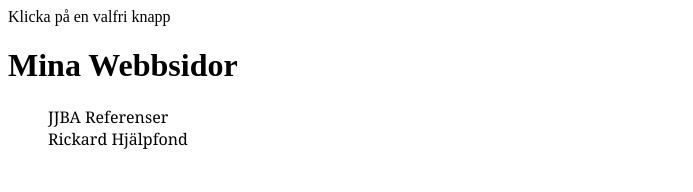
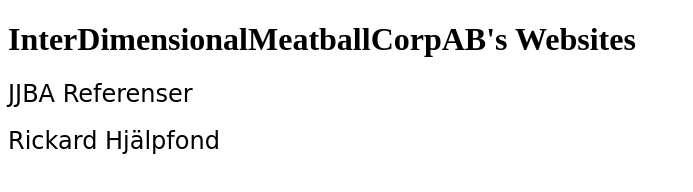
Before and after one commit to InterdimensionalMeatballCorpAB/IDMCAB, a plain HTML site: page index.html in a window 1280 px wide. Shown: the whole page, without its empty margins (0-693 px from the left). Drawn offline with Linux system fonts and the light colour scheme.

Commit message:
Update index.html

```diff
--- a/index.html
+++ b/index.html
@@ -1,23 +1,36 @@
 <!DOCTYPE html>
-<head> Klicka på en valfri knapp
-<style>
-    #myUL dt a {
+<head>
+    <style>
+    #myUL {
         font-family: Cursive, sans-serif;
         text-decoration: none;
-        font-family:Georgia, 'Times New Roman', Times, serif;
-        color: #000;
+        margin: 0px;
+        padding: 0px;
+    }
+    #myUL dt a {
+        margin-left: -50px;
+    }
+    #myUL dt a {
+  border: 1px solid #ddd;
+  margin-top: -1px;
+  background-color: white;
+  padding: 12px;
+  text-decoration: none;
+  font-size: 24px;
+  color: black;
 
-    }
+  display:table-row
+}
 </style>
 </head>
 <html>
 
     <body>
-            <h1>Mina Webbsidor</h1>
+            <h1>InterDimensionalMeatballCorpAB's Websites</h1>
 
         <ul id="myUL">
-        <dt><a href="https://jontiii.github.io/JJBAReferences/">JJBA Referenser</a></dt>
-        <dt><a href="https://jontiii.github.io/rickard.hjalpfond.io/"> Rickard Hjälpfond</a></dt>
+        <dt><a href="https://jontiii.github.io/JJBAReferences/">JJBA Referenser</a></dt> <br>
+        <dt><a href="https://jontiii.github.io/rickard.hjalpfond.io/"> Rickard Hjälpfond</a></dt> <br>
     </ul>
     </body>
 
```
